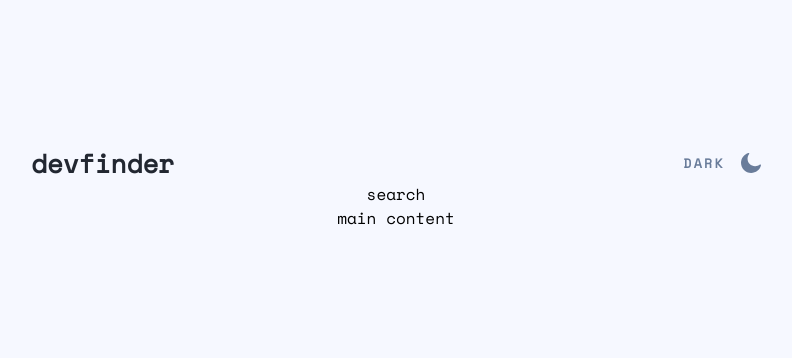
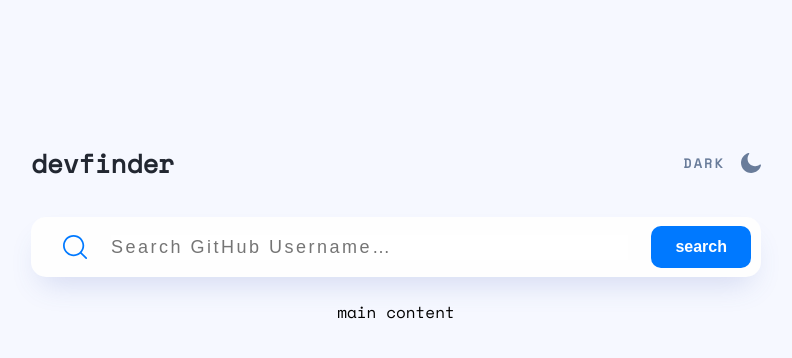
Before and after one commit to zura-doganadze/Github-User-Search, a React (Vite) app: page / in a window 1280 px wide. Shown: the top 358 px of the page, without its empty margins (244-1036 px from the left). Built offline with nearby package versions, Linux system fonts and the light colour scheme.

Commit message:
add search component

```diff
--- a/src/App.jsx
+++ b/src/App.jsx
@@ -29,4 +29,5 @@ const Container = styled.div`
   flex-direction: column;
   max-width: 730px;
   width: 100%;
+  margin: 0 30px;
 `;
--- a/src/Components/Header.jsx
+++ b/src/Components/Header.jsx
@@ -1,6 +1,8 @@
 import React from "react";
 import styled from "styled-components";
 import moon from "../assets/img/moon.svg";
+
+
 const Header = () => {
   return (
     <Wrapper className="Header">
@@ -36,6 +38,7 @@ const MoudSpan = styled.span`
   font-weight: 700;
   letter-spacing: 2.5px;
   margin-right: 16px;
+
 `;
 const Img = styled.img`
   width: 20px;
--- a/src/Components/Search.jsx
+++ b/src/Components/Search.jsx
@@ -1,10 +1,57 @@
 import React from "react";
+import styled from "styled-components";
+import search from "../assets/img/search icon.svg";
 
 function Search() {
   return (
-    <div>
-      <div>search</div>
-    </div>
+    <Wrapper>
+      <SearchContainer>
+        <Img src={search} alt="search icon" />
+        <Input type="text" placeholder="Search GitHub Username…" />
+      </SearchContainer>
+      <Button>search</Button>
+    </Wrapper>
   );
 }
 export default Search;
+
+const Wrapper = styled.div`
+  width: 100%;
+  display: flex;
+  align-items: center;
+  align-items: center;
+  padding: 9px 10px 9px 32px;
+  border-radius: 15px;
+  background: #fefefe;
+  box-shadow: 0px 16px 30px -10px rgba(70, 96, 187, 0.2);
+  margin: 35px 0 23px 0;
+`;
+const SearchContainer = styled.div`
+  display: flex;
+  align-items: center;
+  width: 100%;
+`;
+const Img = styled.img`
+  cursor: pointer;
+`;
+const Input = styled.input`
+  color: #4b6a9b;
+  font-size: 18px;
+  margin: 0 23px;
+  border: none;
+  max-width: 655px;
+  width: 100%;
+  outline: none;
+  line-height: 25px; /* 138.889% */
+  letter-spacing: 2.5px;
+`;
+const Button = styled.button`
+  color: #fff;
+  font-size: 16px;
+  font-weight: 700;
+  padding: 12px 24px;
+  border-radius: 10px;
+  background: #0079ff;
+  border: none;
+  cursor: pointer;
+`;
```
Also changed, not shown: src/assets/img/search icon.svg (added).
